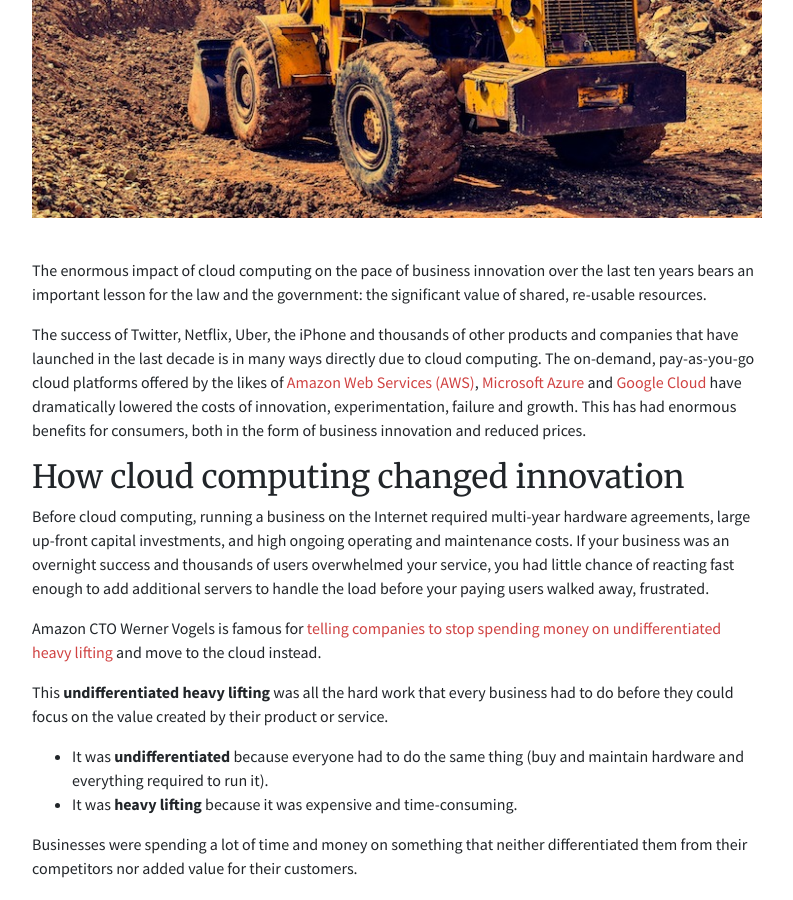
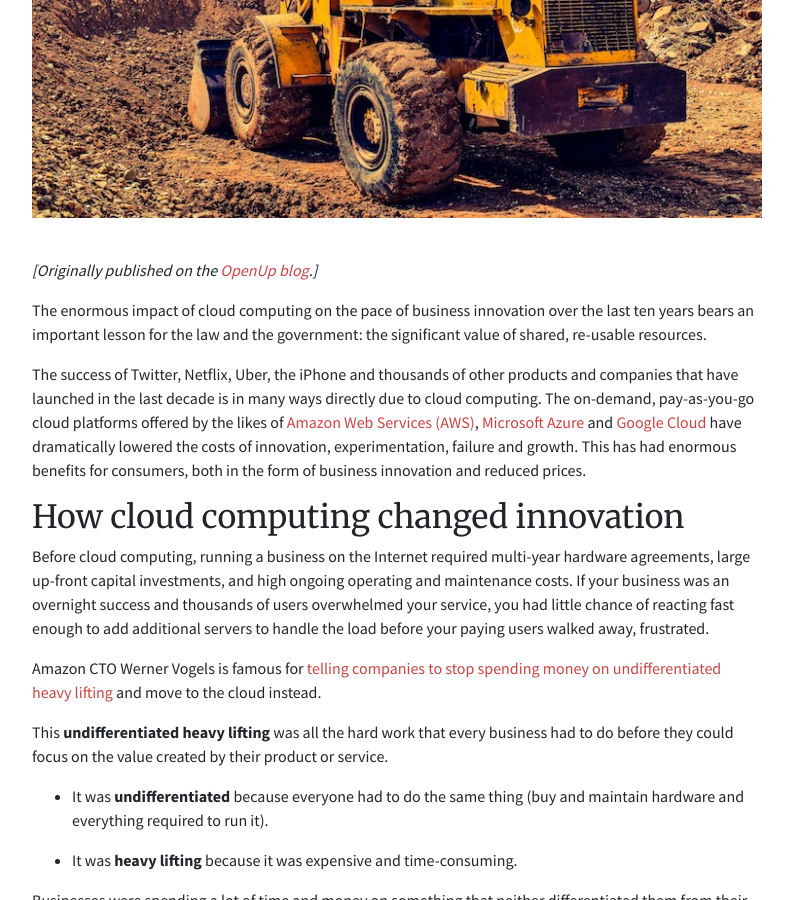
Before and after one commit to laws-africa/laws-africa.github.io, a Jekyll site: the page built from _posts/2017-08-15-govt-law-cloud-computing.md, in a window 1280 px wide and 900 px high, scrolled down 473 px. Shown: the whole window, without its empty margins (243-1036 px from the left). Built offline with Jekyll 4.4.1, drawn with Linux system fonts in a browser that asks for light colours; nearby versions of some CDN libraries.

Commit message:
Updated Govt Law Cloud Computing

```diff
--- a/_posts/2017-08-15-govt-law-cloud-computing.md
+++ b/_posts/2017-08-15-govt-law-cloud-computing.md
@@ -1,13 +1,15 @@
 ---
 title: What Government and the Law can Learn from Cloud Computing’s Success
 date: 2017-08-15 00:00:00 +02:00
-layout: blog-post
 author: Greg Kempe
 lead: 'The enormous impact of cloud computing on the pace of business innovation over
   the last ten years bears an important lesson for the law and the government: the
   significant value of shared, re-usable resources.'
 image: bulldozer.jpg
+layout: blog-post
 ---
+
+*\[Originally published on the [OpenUp blog](https://openup.org.za/articles/govt-law-cloud-computing.html).\]*
 
 The enormous impact of cloud computing on the pace of business innovation over the last ten years bears an important lesson for the law and the government: the significant value of shared, re-usable resources.
 
@@ -22,6 +24,7 @@ Amazon CTO Werner Vogels is famous for [telling companies to stop spending money
 This **undifferentiated heavy lifting** was all the hard work that every business had to do before they could focus on the value created by their product or service.
 
 * It was **undifferentiated** because everyone had to do the same thing (buy and maintain hardware and everything required to run it).
+
 * It was **heavy lifting** because it was expensive and time-consuming.
 
 Businesses were spending a lot of time and money on something that neither differentiated them from their competitors nor added value for their customers.
@@ -41,8 +44,8 @@ To work with and use the law, civil society, the government and the private sect
 **This is undifferentiated heavy lifting**.
 
 * It’s **undifferentiated** because anyone and everyone who needs up-to-date, consolidated laws must first go through this process. Doing so doesn't help companies differentiate themselves from their competition, since they all need to do the same work.
+
 * It’s **heavy lifting** because the process requires expertise, is laborious and time-consuming, and is thus expensive.
-
 
 ## How this hurts us
 
@@ -57,10 +60,15 @@ Here’s what we can learn from cloud computing: **we must stop spending money o
 Every country needs a collection of its laws that is:
 
 * available to all, for free
+
 * [openly-licensed](http://opendefinition.org/) for commercial and non-commercial use
+
 * machine-friendly with rich metadata
+
 * up-to-date
+
 * consolidated, and available as it was at a particular point in time
+
 * trusted
 
 Such a collection will free up the private sector to differentiate themselves from their competition. It will lower costs for companies, the government and end users. It will lower the barrier to entry and promote innovation in the legal and justice domains.
```
